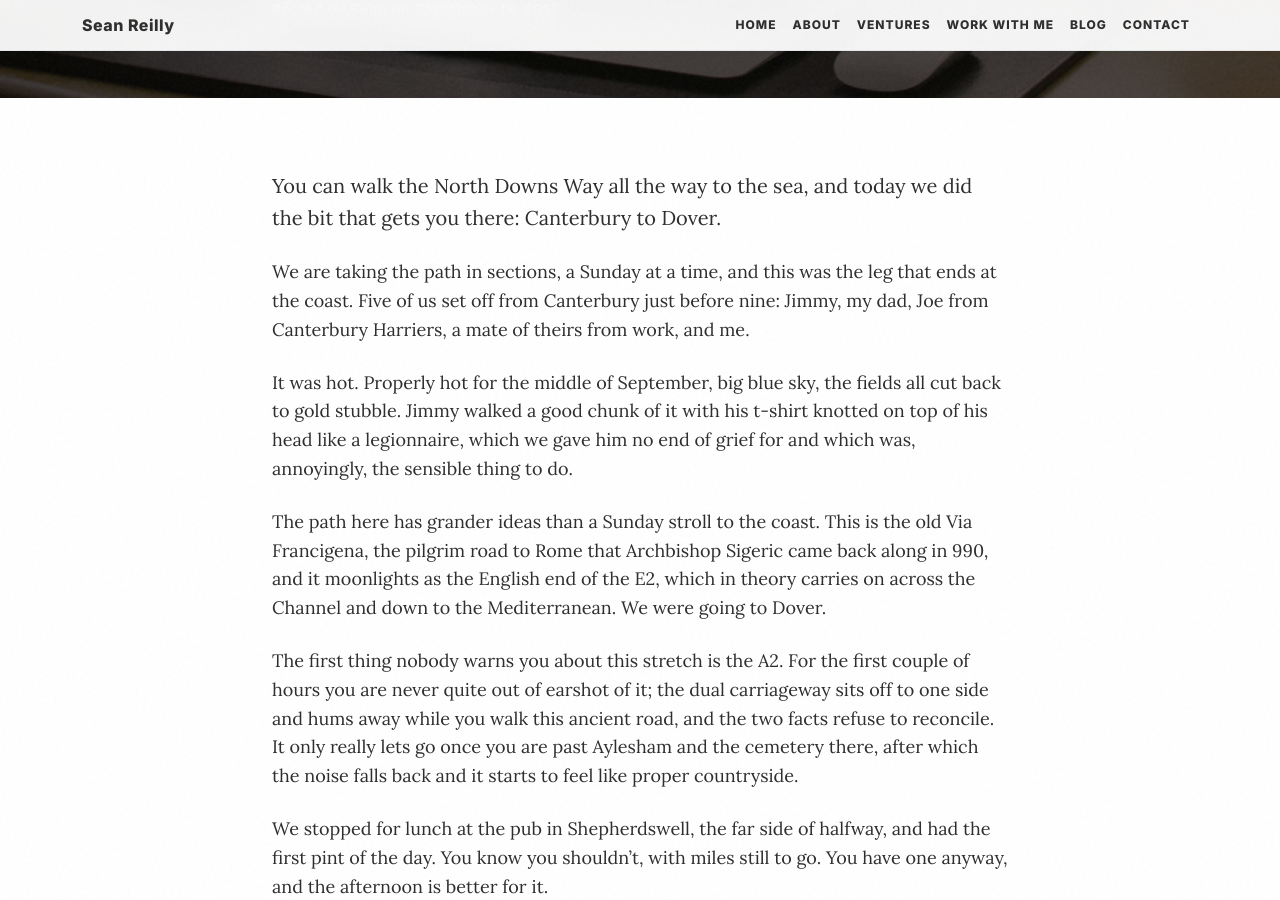
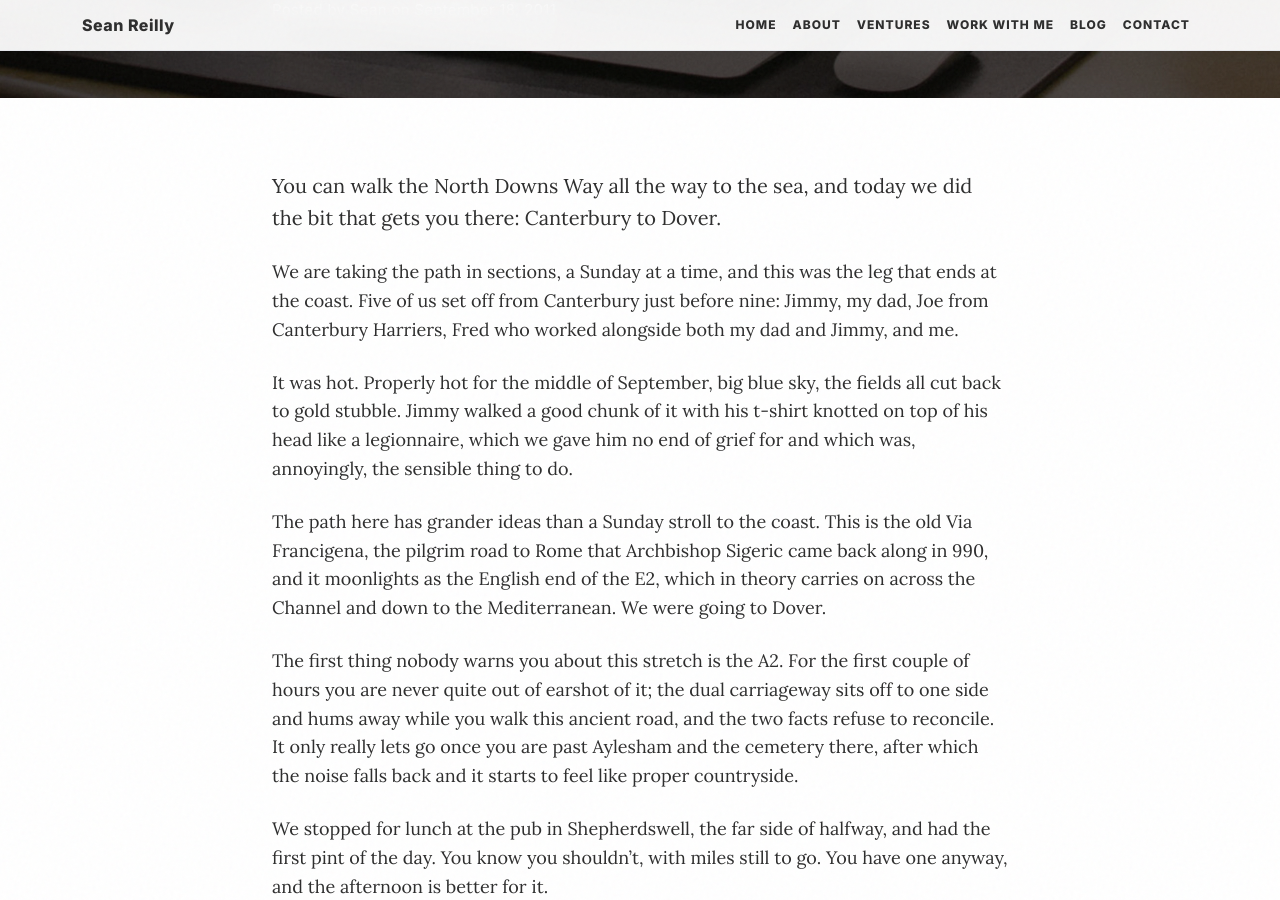
Before and after one commit to seanreillyesq/seanreillyesq.github.io, a Jekyll site: the page built from _posts/2011-09-18-north-downs-way-canterbury-to-dover.markdown, in a window 1280 px wide and 900 px high, scrolled down 323 px. Built offline with Jekyll 4.4.1, drawn with Linux system fonts in a browser that asks for light colours.

Commit message:
Name the fifth Dover walker: Fred (worked with Sean's dad and Jimmy)

```diff
--- a/_posts/2011-09-18-north-downs-way-canterbury-to-dover.markdown
+++ b/_posts/2011-09-18-north-downs-way-canterbury-to-dover.markdown
@@ -21,7 +21,7 @@ sitemap: false
 
 <p class="lead">You can walk the North Downs Way all the way to the sea, and today we did the bit that gets you there: Canterbury to Dover.</p>
 
-We are taking the path in sections, a Sunday at a time, and this was the leg that ends at the coast. Five of us set off from Canterbury just before nine: Jimmy, my dad, Joe from Canterbury Harriers, a mate of theirs from work, and me.
+We are taking the path in sections, a Sunday at a time, and this was the leg that ends at the coast. Five of us set off from Canterbury just before nine: Jimmy, my dad, Joe from Canterbury Harriers, Fred who worked alongside both my dad and Jimmy, and me.
 
 It was hot. Properly hot for the middle of September, big blue sky, the fields all cut back to gold stubble. Jimmy walked a good chunk of it with his t-shirt knotted on top of his head like a legionnaire, which we gave him no end of grief for and which was, annoyingly, the sensible thing to do.
 
```
